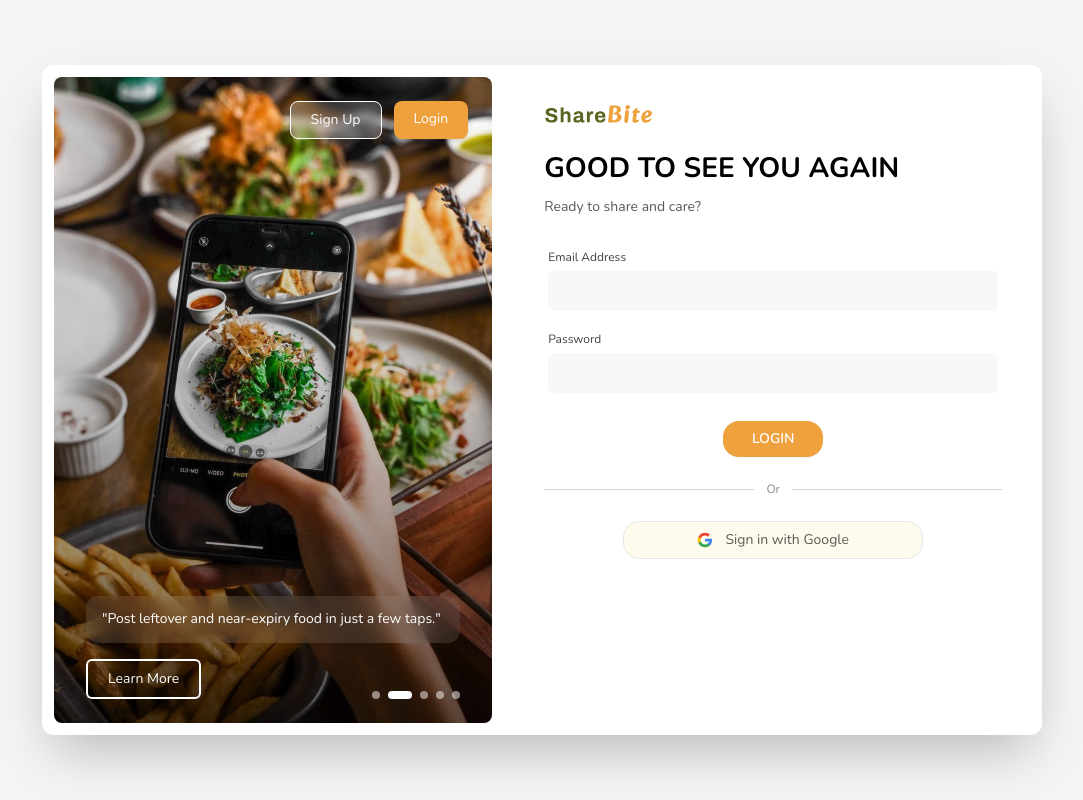
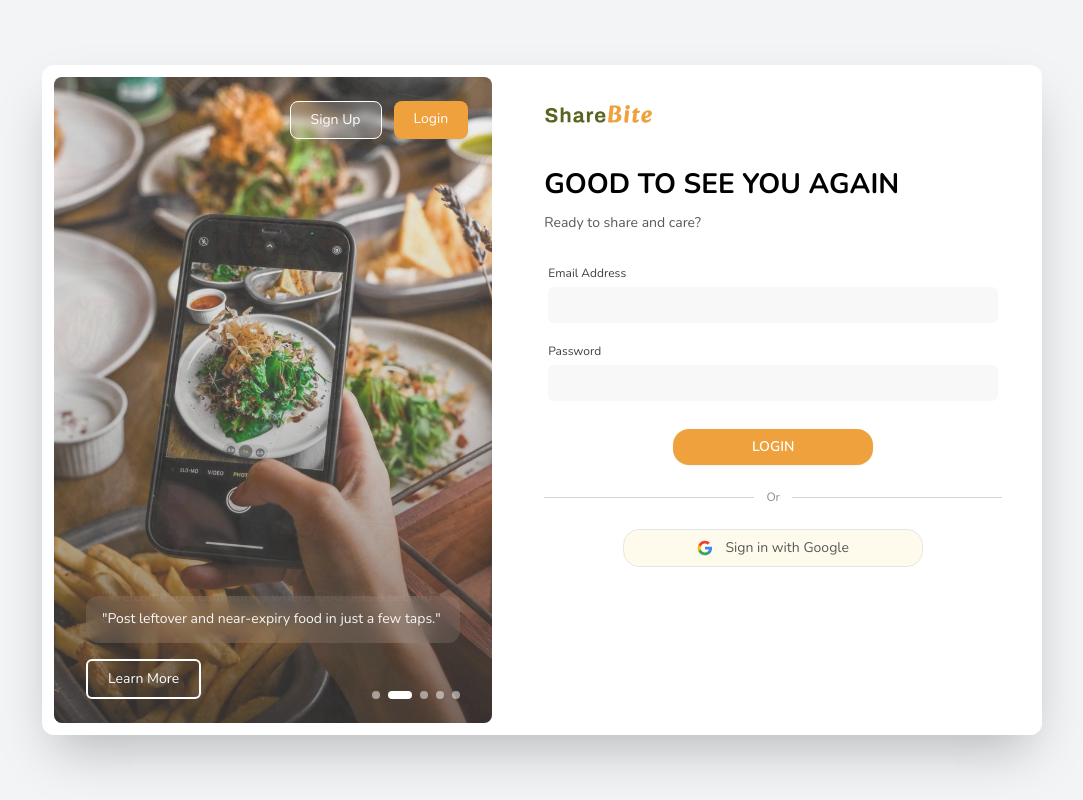
Before and after one commit to HemaniM/ShareBite_Community_Food_Sharing_Application, a React (Vite) app in the folder Frontend/: page /login in a window 1280 px wide. Shown: the whole page, without its empty margins (98-1181 px from the left). Built offline with nearby package versions, Linux system fonts and the light colour scheme.

Commit message:
login & signup update

```diff
--- a/Frontend/src/Routes.jsx
+++ b/Frontend/src/Routes.jsx
@@ -1,5 +1,5 @@
 import React from "react";
-import { Routes, Route } from "react-router-dom";
+import { Routes, Route, Navigate } from "react-router-dom";
 
 // Pages
 import Homepage from "./pages/Homepage";
@@ -12,7 +12,9 @@ const AppRoutes = () => {
     <Routes>
       {/* Auth routes (START of website) */}
       <Route element={<AuthLayout />}>
-        <Route path="/" element={<Login />} />
+        {/* DEFAULT route */}
+        <Route index element={<Navigate to="/login" replace />} />
+
         <Route path="/login" element={<Login />} />
         <Route path="/signup" element={<Signup />} />
       </Route>
--- a/Frontend/src/pages/Auth/AuthLayout.jsx
+++ b/Frontend/src/pages/Auth/AuthLayout.jsx
@@ -27,21 +27,26 @@ const carouselData = [
 
 const AuthLayout = () => {
   const [current, setCurrent] = useState(0);
+  const [paused, setPaused] = useState(false);
 
   useEffect(() => {
+    if (paused) return;
+
     const interval = setInterval(() => {
       setCurrent((prev) => (prev + 1) % carouselData.length);
-    }, 3000);
+    }, 5000);
 
     return () => clearInterval(interval);
-  }, []);
+  }, [paused]);
 
   return (
     <div className="min-h-screen flex items-center justify-center bg-[#f3f4f6]">
       <div className="bg-white w-full max-w-[1000px] h-[670px] flex rounded-xl overflow-hidden shadow-2xl">
+
         {/* LEFT: Image Carousel */}
         <div className="w-[45%] relative overflow-hidden m-3 rounded-lg">
-          {/* Sign Up and Login Buttons on Image - Top Right */}
+
+          {/* Sign Up & Login buttons */}
           <div className="absolute top-6 right-6 flex gap-3 z-20">
             <NavLink
               to="/signup"
@@ -70,6 +75,7 @@ const AuthLayout = () => {
             </NavLink>
           </div>
 
+          {/* Slides */}
           {carouselData.map((item, index) => (
             <div
               key={index}
@@ -83,20 +89,26 @@ const AuthLayout = () => {
                 className="w-full h-full object-cover"
               />
 
-              {/* Dark overlay for better text readability */}
+              {/* Overlay */}
               <div className="absolute inset-0 bg-gradient-to-t from-black/60 via-black/20 to-transparent" />
 
-              {/* Text with blurred rounded container */}
+              {/* Text */}
               <div className="absolute bottom-20 left-8 right-8">
                 <div className="bg-white/10 backdrop-blur-md rounded-xl px-4 py-3">
-                  <p className="text-white text-sm font-normal leading-relaxed">
+                  <p className="text-white text-sm leading-relaxed">
                     "{item.text}"
                   </p>
                 </div>
               </div>
 
-              {/* Learn More Button */}
-              <button className="absolute bottom-6 left-8 px-5 py-2 border-2 border-white text-white rounded-md hover:bg-white hover:text-gray-900 transition-all duration-300 font-medium text-sm">
+              {/* Learn More Button (PAUSE ON HOVER) */}
+              <button
+                onMouseEnter={() => setPaused(true)}
+                onMouseLeave={() => setPaused(false)}
+                className="absolute bottom-6 left-8 px-5 py-2 border-2 border-white
+                           text-white rounded-md hover:bg-white hover:text-gray-900
+                           transition-all duration-300 font-medium text-sm"
+              >
                 Learn More
               </button>
             </div>
@@ -120,17 +132,18 @@ const AuthLayout = () => {
         </div>
 
         {/* RIGHT: Auth Forms */}
-        <div className="w-[55%] p-10 flex flex-col bg-[#ffffff]">
+        <div className="w-[55%] p-10 flex flex-col bg-white">
           {/* Logo */}
-          <div className="mb-6">
+          <div className="mb-10">
             <Icon name="shareBite_logo_header" />
           </div>
 
-          {/* Form Content */}
+          {/* Forms */}
           <div className="flex-1 overflow-y-auto scrollbar-hide">
             <Outlet />
           </div>
         </div>
+
       </div>
     </div>
   );
--- a/Frontend/src/pages/Auth/Login.jsx
+++ b/Frontend/src/pages/Auth/Login.jsx
@@ -13,7 +13,7 @@ const Login = () => {
           </label>
           <input
             type="email"
-            className="w-full px-3 py-2.5 text-sm border-[#d4d4d4] rounded-md bg-[#F8F8F8] focus:outline-none focus:border-[#efa13d] focus:ring-1 focus:ring-[#efa13d] transition-all"
+            className="w-full px-3 py-2 text-sm border-[#d4d4d4] rounded-md bg-[#F8F8F8] focus:outline-none focus:border-[#efa13d] focus:ring-1 focus:ring-[#efa13d] transition-all"
           />
         </div>
 
@@ -23,14 +23,14 @@ const Login = () => {
           </label>
           <input
             type="password"
-            className="w-full px-3 py-2.5 text-sm border-[#d4d4d4] rounded-md bg-[#F8F8F8] focus:outline-none focus:border-[#efa13d] focus:ring-1 focus:ring-[#efa13d] transition-all"
+            className="w-full px-3 py-2 text-sm border-[#d4d4d4] rounded-md bg-[#F8F8F8] focus:outline-none focus:border-[#efa13d] focus:ring-1 focus:ring-[#efa13d] transition-all"
           />
         </div>
 
         <div className="flex justify-center">
           <button
             type="submit"
-            className="w-[100px] bg-[#efa13d] hover:bg-[#d99338] text-white font-semibold py-2 rounded-2xl transition-all duration-200 shadow-sm hover:shadow-md mt-2 text-sm"
+            className="w-[200px] bg-[#efa13d] hover:bg-[#d99338] text-white font-semibold py-2 rounded-2xl transition-all duration-200 shadow-sm hover:shadow-md mt-2 text-sm"
           >
             LOGIN
           </button>
--- a/Frontend/src/pages/Auth/Signup.jsx
+++ b/Frontend/src/pages/Auth/Signup.jsx
@@ -1,7 +1,7 @@
 const Signup = () => {
   return (
     <div>
-      <h2 className="text-[28px] font-bold mb-2 text-[#000000]">
+      <h2 className="text-[28px] font-bold mb-1 text-[#000000]">
         BE PART OF THE CHANGE
       </h2>
       <p className="text-[#595957] mb-6 text-sm">Sign Up Today!</p>
@@ -13,7 +13,7 @@ const Signup = () => {
           </label>
           <input
             type="text"
-            className="w-full px-3 py-2.5 text-sm border-[#d4d4d4] rounded-md bg-[#F8F8F8] focus:outline-none focus:border-[#efa13d] focus:ring-1 focus:ring-[#efa13d] transition-all"
+            className="w-full px-3 py-2 text-sm border-[#d4d4d4] rounded-md bg-[#F8F8F8] focus:outline-none focus:border-[#efa13d] focus:ring-1 focus:ring-[#efa13d] transition-all"
           />
         </div>
 
@@ -23,7 +23,7 @@ const Signup = () => {
           </label>
           <input
             type="email"
-            className="w-full px-3 py-2.5 text-sm border-[#d4d4d4] rounded-md bg-[#F8F8F8] focus:outline-none focus:border-[#efa13d] focus:ring-1 focus:ring-[#efa13d] transition-all"
+            className="w-full px-3 py-2 text-sm border-[#d4d4d4] rounded-md bg-[#F8F8F8] focus:outline-none focus:border-[#efa13d] focus:ring-1 focus:ring-[#efa13d] transition-all"
           />
         </div>
 
@@ -33,7 +33,7 @@ const Signup = () => {
           </label>
           <input
             type="password"
-            className="w-full px-3 py-2.5 text-sm border-[#d4d4d4] rounded-md bg-[#F8F8F8] focus:outline-none focus:border-[#efa13d] focus:ring-1 focus:ring-[#efa13d] transition-all"
+            className="w-full px-3 py-2 text-sm border-[#d4d4d4] rounded-md bg-[#F8F8F8] focus:outline-none focus:border-[#efa13d] focus:ring-1 focus:ring-[#efa13d] transition-all"
           />
         </div>
 
@@ -43,7 +43,7 @@ const Signup = () => {
           </label>
           <input
             type="password"
-            className="w-full px-3 py-2.5 text-sm border-[#d4d4d4] rounded-md bg-[#F8F8F8] focus:outline-none focus:border-[#efa13d] focus:ring-1 focus:ring-[#efa13d] transition-all"
+            className="w-full px-3 py-2 text-sm border-[#d4d4d4] rounded-md bg-[#F8F8F8] focus:outline-none focus:border-[#efa13d] focus:ring-1 focus:ring-[#efa13d] transition-all"
           />
         </div>
 
```
